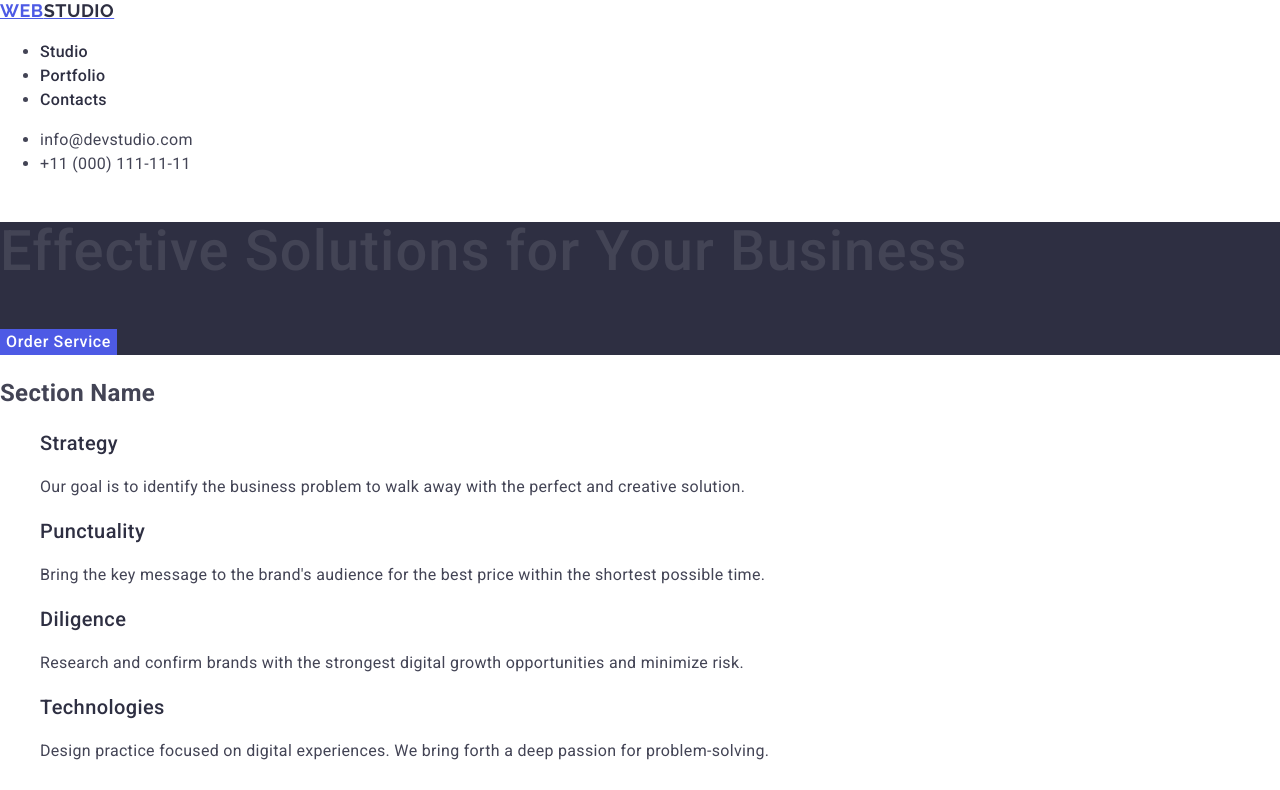
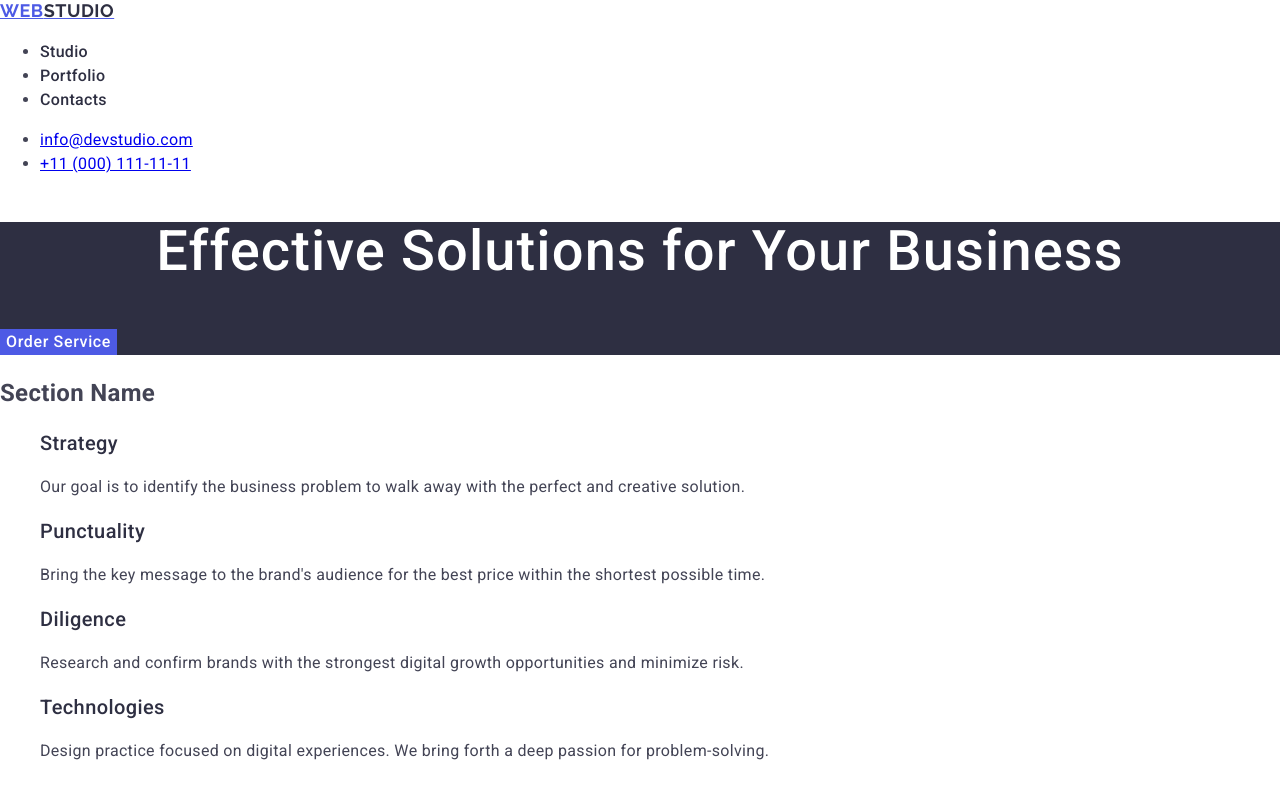
Before and after one commit to TalashchenkoNikita/goit-markup-hw-02, a plain HTML site: page index.html in a window 1280 px wide. Shown: the top 790 px of the page. Drawn offline with nearby package versions, Linux system fonts and the light colour scheme.

Commit message:
Refactor contacts section for improved structure and styling consistency

```diff
--- a/css/style.css
+++ b/css/style.css
@@ -43,7 +43,7 @@ body {
 }
 
 
-.contacts a{
+.contacts {
     font-style: normal;
     text-decoration: none;
     color: inherit;
@@ -62,8 +62,8 @@ body {
 }
 
 .hero-header {
-    text-align: center
-    color: #FFFFFF;
+    text-align: center;
+    color: #ffffff;
     font-weight: 500;
     font-size: 56px;
     line-height: 1.07;
--- a/index.html
+++ b/index.html
@@ -22,8 +22,8 @@
       </nav>
       <address class="contacts">
         <ul class="contacts-list">
-            <li><a href="mailto:info@devstudio.com">info@devstudio.com</a></li>
-            <li><a href="tel:+110001111111">+11 (000) 111-11-11</a></li>
+            <li><a class="contacts-item" href="mailto:info@devstudio.com">info@devstudio.com</a></li>
+            <li><a class="contacts-item" href="tel:+110001111111">+11 (000) 111-11-11</a></li>
         </ul>
       </address>
     </header>
```
